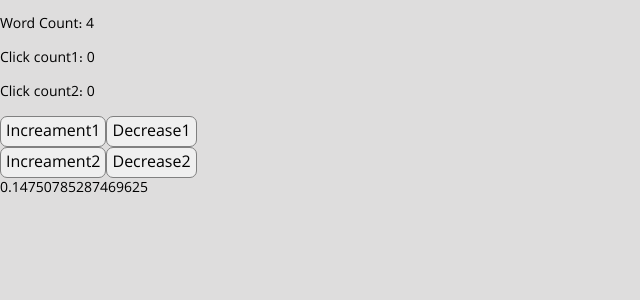
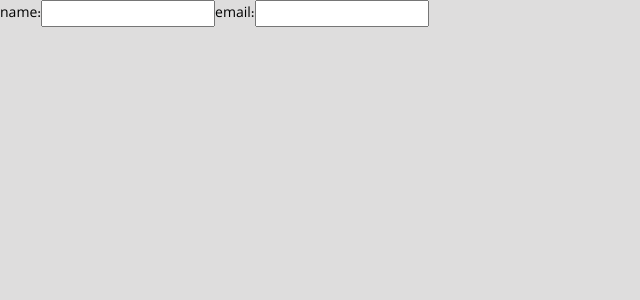
Before and after one commit to 30YA/React-Learn-MS, a React (Create React App) app: page / in a window 1280 px wide. Shown: the top 300 px of the page, without its empty margins (0-640 px from the left). Built offline with nearby package versions, Linux system fonts and the light colour scheme.

Commit message:
Custom Hooks

```diff
--- a/src/App.js
+++ b/src/App.js
@@ -1,10 +1,10 @@
-import React, { useEffect, useReducer } from "react";
-import UseMemo from "./components/UseMemo";
+import React from "react";
+import Form from "./components/Form";
 import "./style.css";
 import "react-toastify/dist/ReactToastify.css";
 
 function App() {
-  return <UseMemo />;
+  return <Form />;
 }
 
 export default App;
--- /dev/null
+++ b/src/components/CustomHook.jsx
@@ -0,0 +1,17 @@
+import { useState } from "react";
+
+function CustomHook(init) {
+  const [filds, setFilds] = useState(init);
+
+  const handle = (e) => {
+    const { target } = e;
+    setFilds({
+      ...filds,
+      [target.name]: target.value,
+    });
+  };
+
+  return {filds,handle}
+}
+
+export default CustomHook;
--- /dev/null
+++ b/src/components/Form.jsx
@@ -0,0 +1,26 @@
+import CustomHook from "./CustomHook";
+
+function Form() {
+
+  const {filds, handle} = CustomHook({
+    email: '',
+    name: ''
+  })
+
+  return (
+    <div>
+      <form>
+        <label>
+          name:
+          <input value={filds.name} type="text" onChange={(e) => handle(e)} name='name'/>
+        </label>
+        <label>
+          email:
+          <input value={filds.email} type="email" onChange={(e) => handle(e)} name='email'/>
+        </label>
+      </form>
+    </div>
+  );
+}
+
+export default Form;
--- a/src/components/Random.jsx
+++ /dev/null
@@ -1,12 +0,0 @@
-import {PureComponent, Component} from 'react';
-
-class Random extends PureComponent {
-    state = {  }
-    render() {
-        return (
-            <div>{Math.random()}</div>
-        );
-    }
-}
-
-export default Random;
--- a/src/components/UseMemo.jsx
+++ /dev/null
@@ -1,41 +0,0 @@
-import React, { useState, useMemo, useCallback } from "react";
-import Random from "./Random";
-
-function UseMemo() {
-  const [counter1, setCounter1] = useState(0);
-  const [counter2, setCounter2] = useState(0);
-
-  const WordCount = (word) => {
-    let i = 0;
-    do {
-      i++;
-    } while (i <= 999999999);
-    return word.length;
-  };
-
-  //   const randomNumber = Math.random() * counter1;
-  const count = useMemo(() => WordCount('java'),[])
-
-  const handle = useMemo(() => function handle(){console.log('siavash')},[]);
-  const handle2 = useCallback(function handle(){console.log('siavash')},[]);
-
-  return (
-    <div>
-      <p>Word Count: {count}</p>
-      {/* <p>Random number is: {randomNumber}</p> */}
-      <p>Click count1: {counter1}</p>
-      <p>Click count2: {counter2}</p>
-      <div>
-        <button onClick={() => setCounter1((c) => c + 1)}>Increament1</button>
-        <button onClick={() => setCounter1((c) => c - 1)}>Decrease1</button>
-      </div>
-      <div>
-        <button onClick={() => setCounter2((c) => c + 1)}>Increament2</button>
-        <button onClick={() => setCounter2((c) => c - 1)}>Decrease2</button>
-      </div>
-      <Random handle={handle} handle2={handle2}/>
-    </div>
-  );
-}
-
-export default UseMemo;
```
